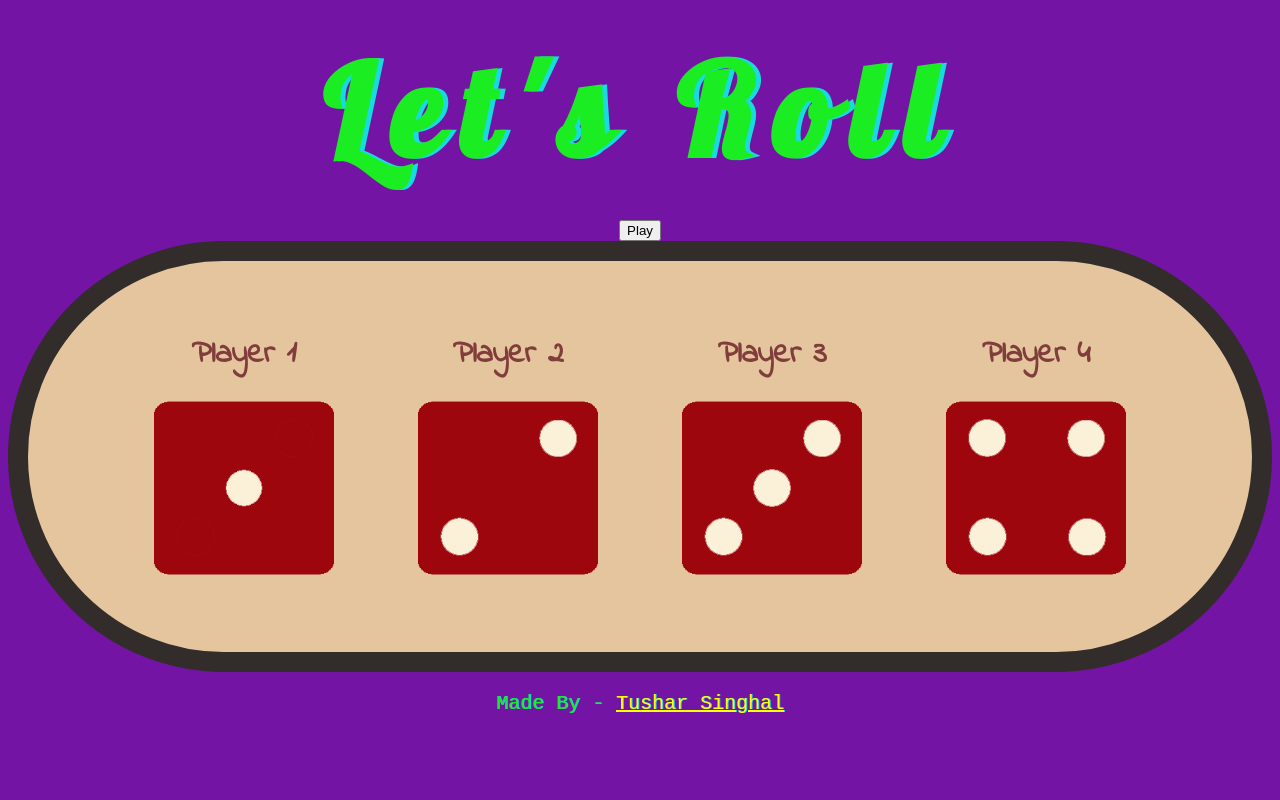
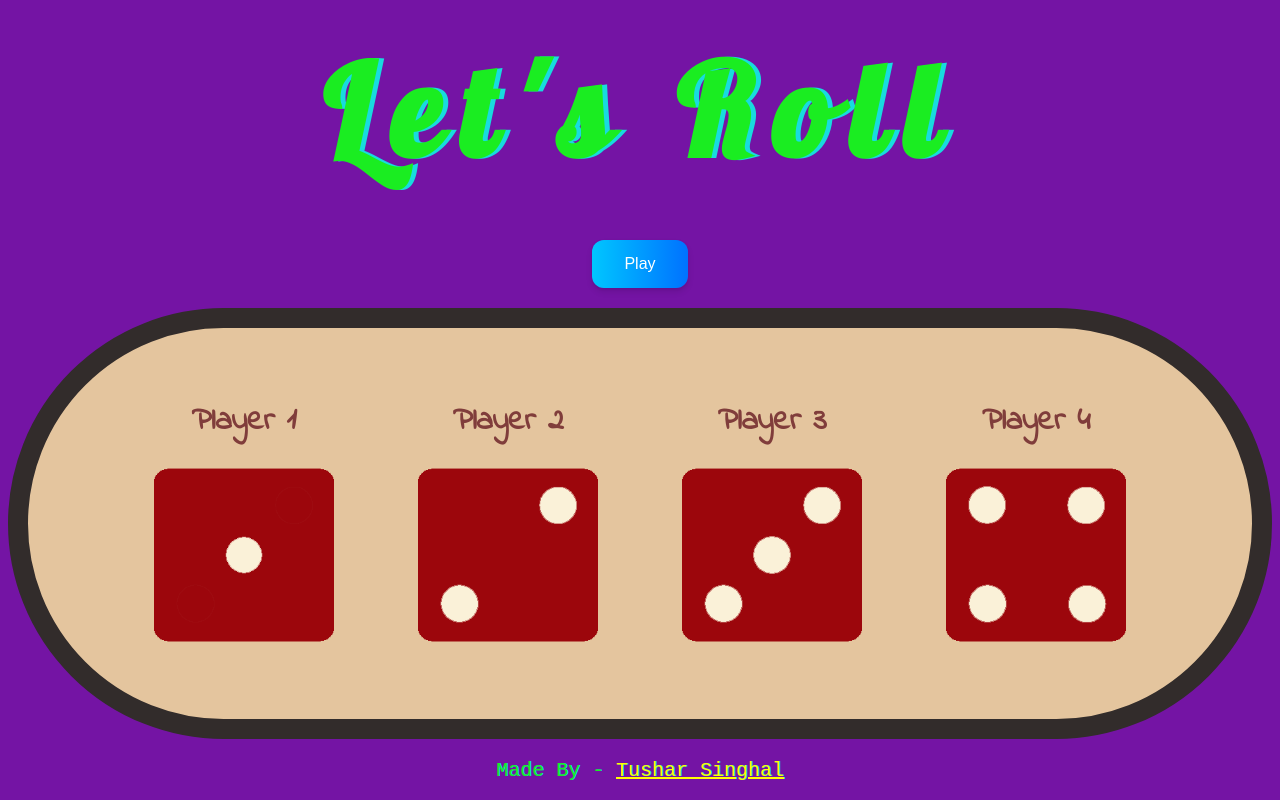
Before and after one commit to TusharSin810/Dice_Roll_Game, a plain HTML site: page index.html in a window 1280 px wide. Drawn offline with Linux system fonts and the light colour scheme.

Commit message:
Update styles.css

```diff
--- a/styles.css
+++ b/styles.css
@@ -63,3 +63,30 @@ footer {
   font-size: 20px;
   text-shadow: 1px 0 #18dbdf;
 }
+
+button {
+  background: linear-gradient(90deg, #00c6ff 0%, #0072ff 100%);
+  border: none;
+  color: white;
+  padding: 15px 32px;
+  text-align: center;
+  text-decoration: none;
+  display: inline-block;
+  font-size: 16px;
+  margin: 20px 2px;
+  cursor: pointer;
+  border-radius: 12px;
+  box-shadow: 0 4px 6px rgba(0, 0, 0, 0.1), 0 1px 3px rgba(0, 0, 0, 0.08);
+  transition: all 0.3s ease;
+}
+
+button:hover {
+  background: linear-gradient(90deg, #0072ff 0%, #00c6ff 100%);
+  box-shadow: 0 6px 10px rgba(0, 0, 0, 0.15), 0 2px 5px rgba(0, 0, 0, 0.1);
+  transform: translateY(-2px);
+}
+
+button:active {
+  transform: translateY(0);
+  box-shadow: 0 4px 6px rgba(0, 0, 0, 0.1), 0 1px 3px rgba(0, 0, 0, 0.08);
+}
```
